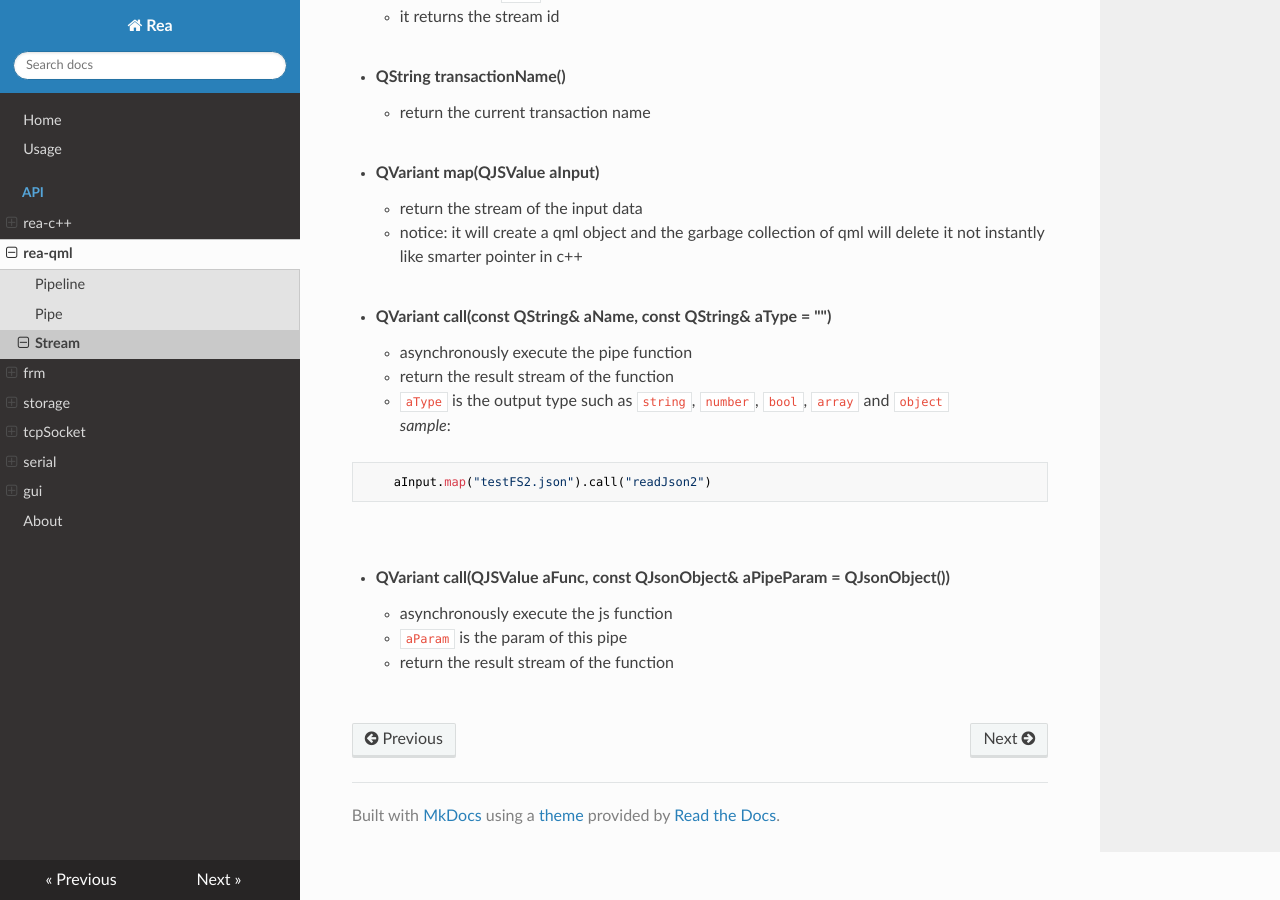
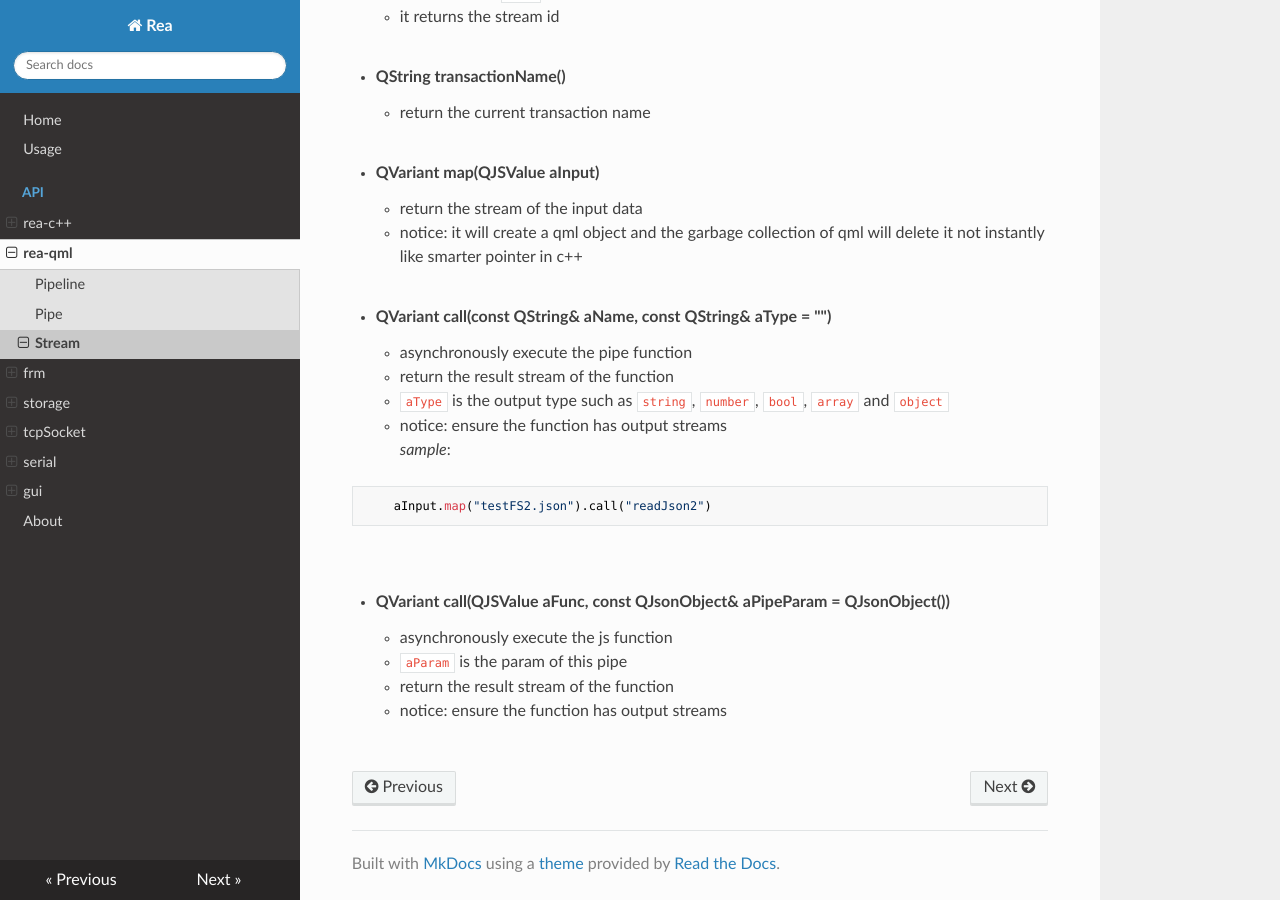
Before and after one commit to robbeykaaso/rea2, an MkDocs documentation site: the page built from docs/qml/qmlStream.md, in a window 1280 px wide and 900 px high, scrolled down 2162 px. Built offline with MkDocs 1.6.1, drawn with Linux system fonts in a browser that asks for light colours; nearby versions of some CDN libraries.

Commit message:
#update: trival

````diff
--- a/docs/qml/qmlStream.md
+++ b/docs/qml/qmlStream.md
@@ -91,6 +91,7 @@
     - asynchronously execute the pipe function
     - return the result stream of the function
     - `aType` is the output type such as `string`, `number`, `bool`, `array` and `object`
+    - notice: ensure the function has output streams
 _sample_:
 ```
     aInput.map("testFS2.json").call("readJson2")
@@ -101,4 +102,5 @@ _sample_:
     - asynchronously execute the js function
     - `aParam` is the param of this pipe
     - return the result stream of the function
+    - notice: ensure the function has output streams
 </br>
````
Also changed, not shown: docs/c++/stream.md (+2 -0 lines).
